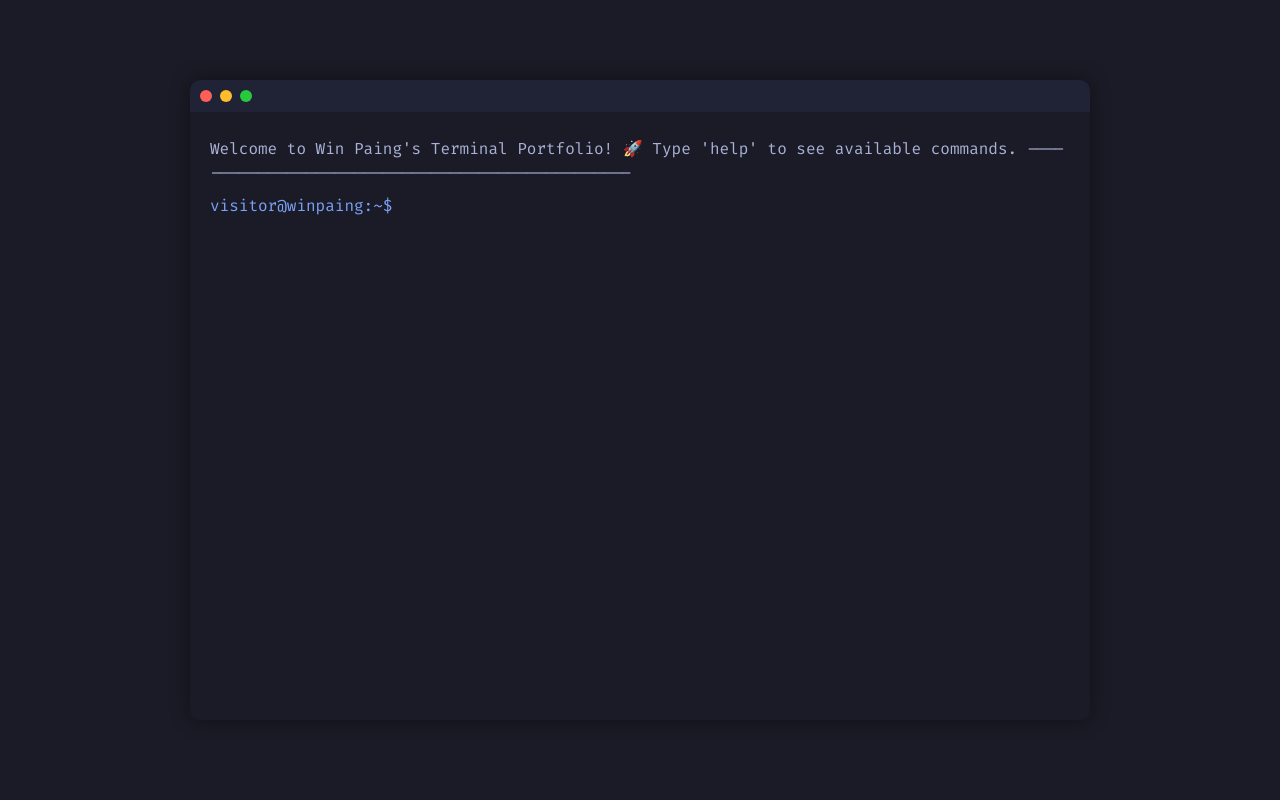
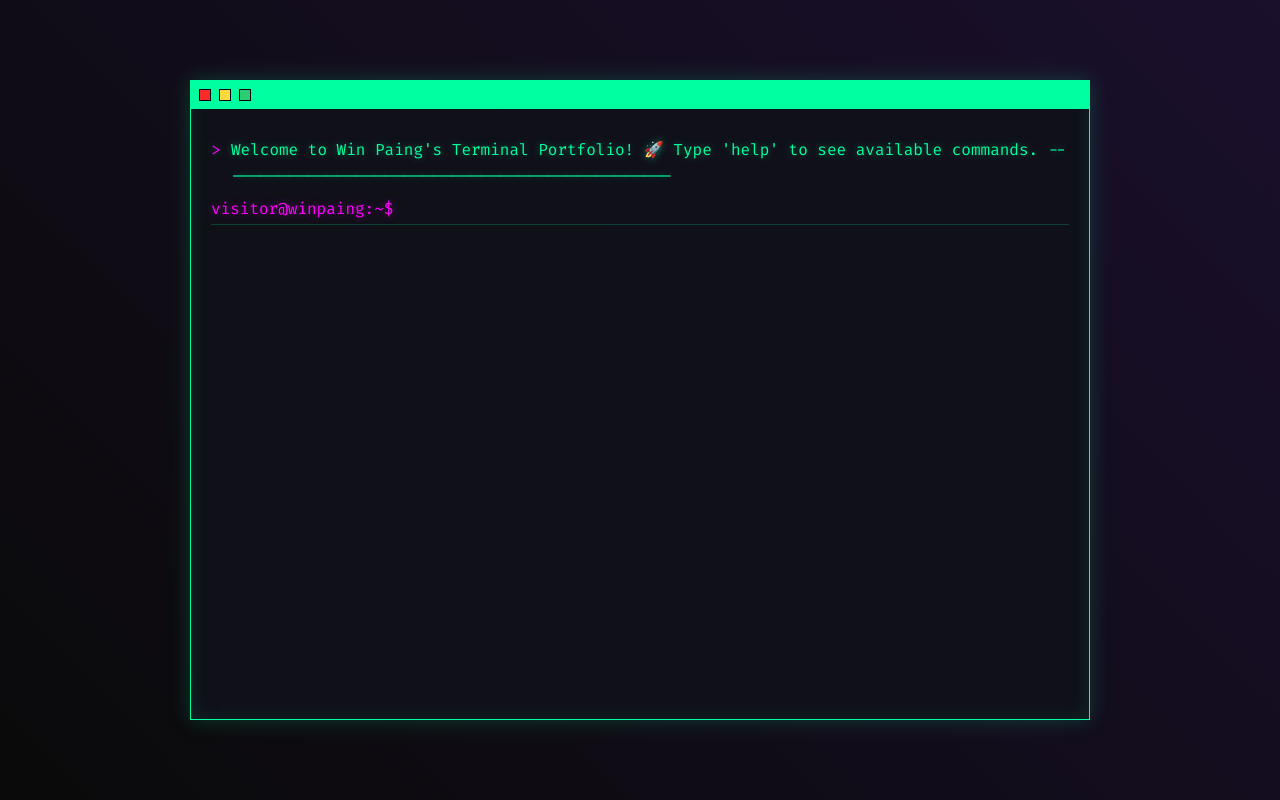
Before and after one commit to wpaing/Portfolio-, a plain HTML site: page index.html in a window 1280 px wide. Drawn offline with Linux system fonts and the light colour scheme.

Commit message:
Initial portfolio website

```diff
--- a/styles.css
+++ b/styles.css
@@ -5,30 +5,50 @@
 }
 
 body {
-    background-color: #1a1b26;
+    background: linear-gradient(45deg, #0a0a0a, #1a0f2c);
     font-family: 'Fira Code', monospace;
     height: 100vh;
     display: flex;
     justify-content: center;
     align-items: center;
-    color: #a9b1d6;
+    color: #00ff9f;
 }
 
 .terminal {
     width: 90%;
     max-width: 900px;
     height: 80vh;
-    background-color: #1a1b26;
-    border-radius: 10px;
-    box-shadow: 0 0 20px rgba(0, 0, 0, 0.4);
+    background-color: rgba(16, 16, 26, 0.95);
+    border: 1px solid #00ff9f;
+    border-radius: 0;
+    box-shadow: 0 0 20px rgba(0, 255, 159, 0.2),
+                inset 0 0 20px rgba(0, 255, 159, 0.1);
     overflow: hidden;
+    position: relative;
+}
+
+.terminal::before {
+    content: '';
+    position: absolute;
+    top: 0;
+    left: 0;
+    right: 0;
+    height: 2px;
+    background: linear-gradient(90deg,
+        transparent,
+        #00ff9f,
+        transparent);
+    animation: scanline 4s linear infinite;
+}
+
+@keyframes scanline {
+    0% { transform: translateX(-100%); }
+    100% { transform: translateX(100%); }
 }
 
 .terminal-header {
-    background-color: #1f2335;
-    padding: 10px;
-    border-top-left-radius: 10px;
-    border-top-right-radius: 10px;
+    background-color: #00ff9f;
+    padding: 8px;
 }
 
 .terminal-buttons {
@@ -39,50 +59,69 @@ body {
 .terminal-button {
     width: 12px;
     height: 12px;
-    border-radius: 50%;
+    border-radius: 0;
+    border: 1px solid #000;
 }
 
-.close {
-    background-color: #ff5f56;
-}
-
-.minimize {
-    background-color: #ffbd2e;
-}
-
-.maximize {
-    background-color: #27c93f;
-}
+.close { background-color: #ff2b2b; }
+.minimize { background-color: #ffd93d; }
+.maximize { background-color: #2ecc71; }
 
 .terminal-content {
     padding: 20px;
     height: calc(80vh - 32px);
     overflow-y: auto;
+    text-shadow: 0 0 8px rgba(0, 255, 159, 0.4);
+}
+
+.terminal-content::-webkit-scrollbar {
+    width: 8px;
+}
+
+.terminal-content::-webkit-scrollbar-track {
+    background: rgba(0, 255, 159, 0.1);
+}
+
+.terminal-content::-webkit-scrollbar-thumb {
+    background: #00ff9f;
 }
 
 .input-line {
     display: flex;
     margin-top: 10px;
+    border-bottom: 1px solid rgba(0, 255, 159, 0.2);
+    padding-bottom: 5px;
 }
 
 .prompt {
-    color: #7aa2f7;
+    color: #ff00ff;
     margin-right: 10px;
+    text-shadow: 0 0 8px rgba(255, 0, 255, 0.4);
 }
 
 #command-input {
     background: none;
     border: none;
-    color: #a9b1d6;
+    color: #00ff9f;
     font-family: 'Fira Code', monospace;
     font-size: 1em;
     flex: 1;
     outline: none;
+    text-shadow: 0 0 8px rgba(0, 255, 159, 0.4);
 }
 
 .output-line {
-    margin: 5px 0;
-    line-height: 1.5;
+    margin: 8px 0;
+    line-height: 1.6;
+    position: relative;
+    padding-left: 20px;
+}
+
+.output-line::before {
+    content: '>';
+    position: absolute;
+    left: 0;
+    color: #ff00ff;
 }
 
 .pixel-icon {
@@ -92,4 +131,5 @@ body {
     image-rendering: pixelated;
     vertical-align: middle;
     margin-right: 10px;
+    filter: drop-shadow(0 0 8px rgba(0, 255, 159, 0.4));
 }
```
